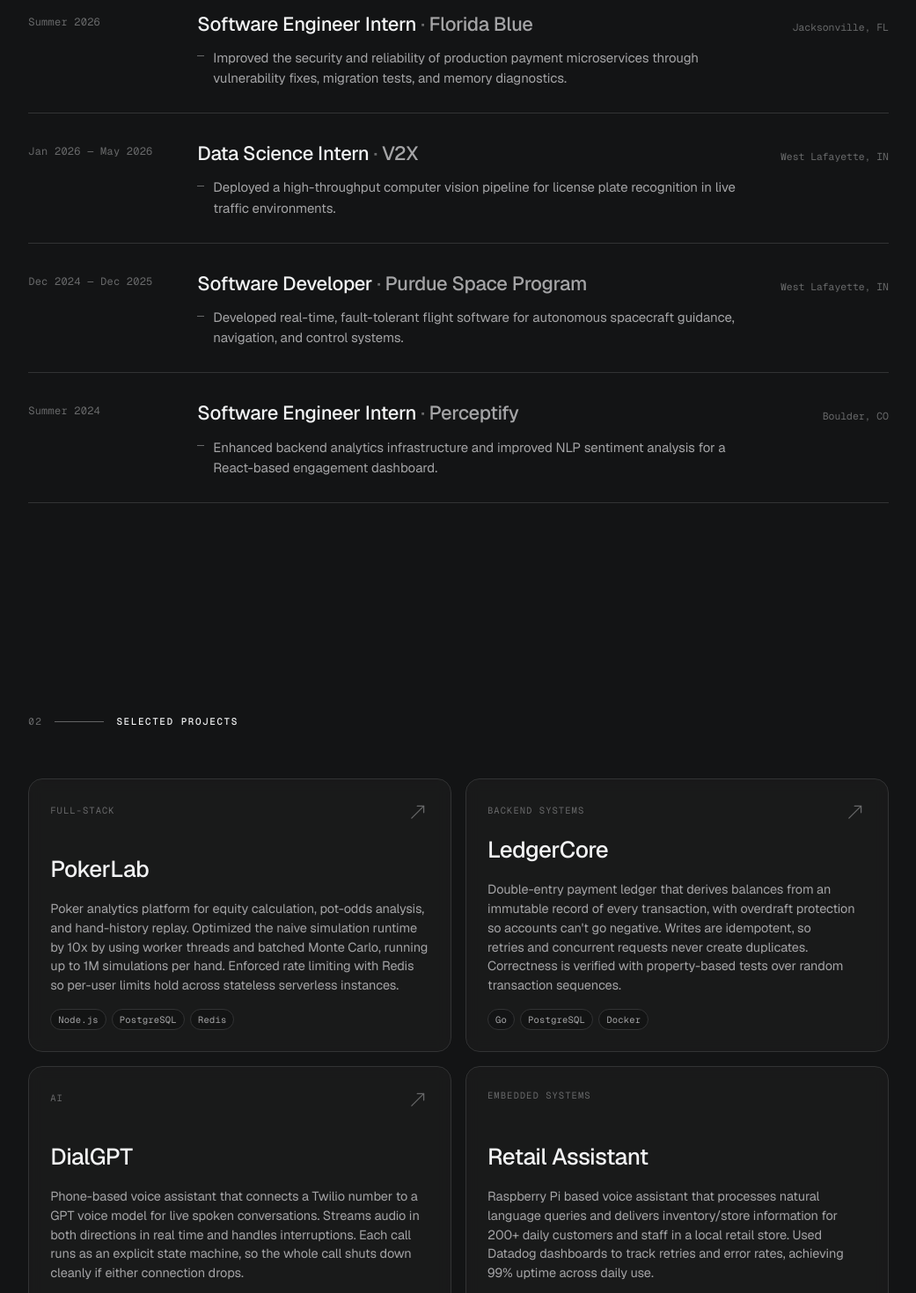
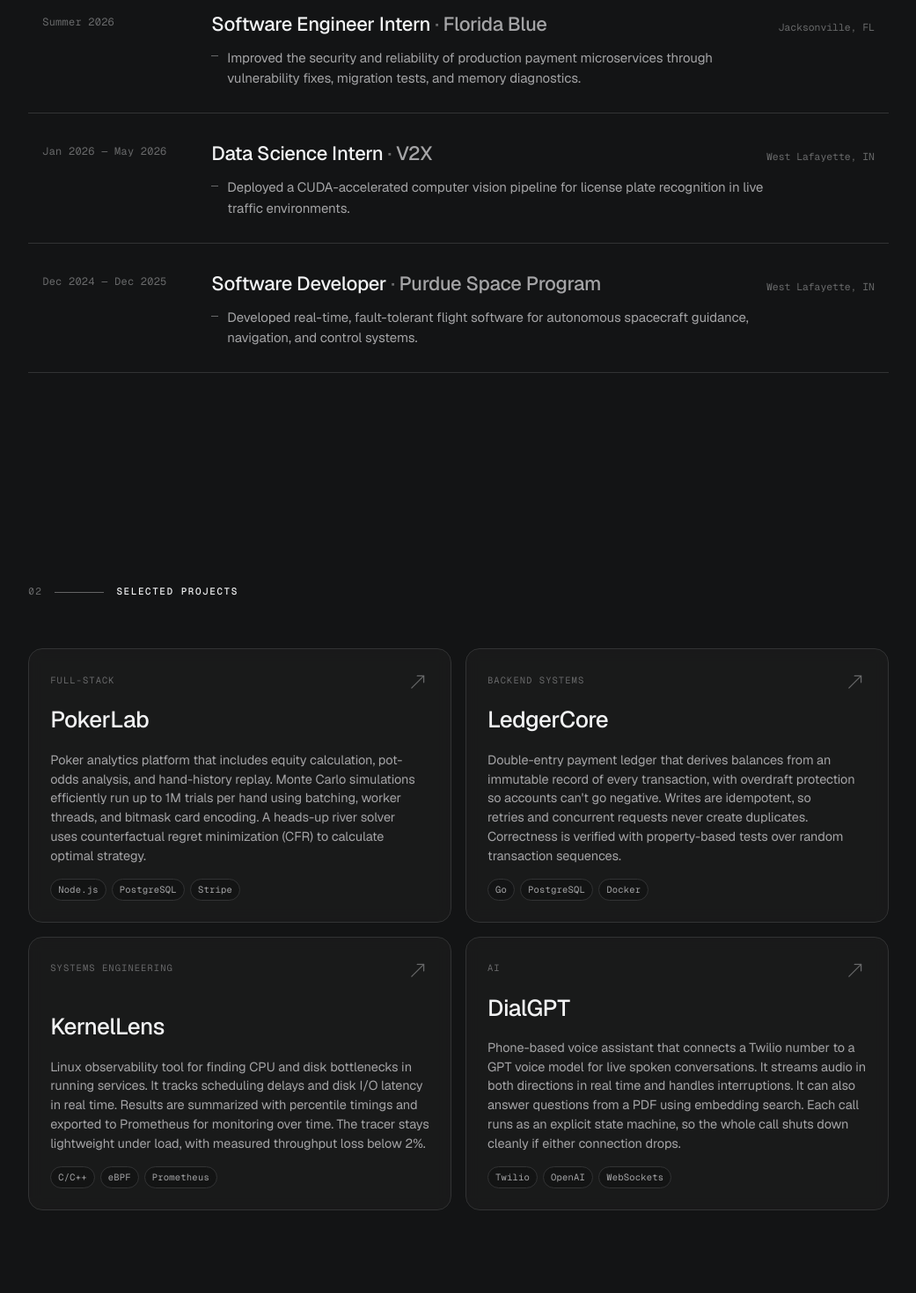
Before and after one commit to arunjo5/Portfolio, a React (Vite) app: page / in a window 1280 px wide. Shown: the part 1160-2630 px from the top of the page at 88% size, without its empty margins (119-1160 px from the left). Built offline with nearby package versions, Linux system fonts and the light colour scheme.

Commit message:
update projects and experience

```diff
--- a/src/App.jsx
+++ b/src/App.jsx
@@ -20,7 +20,7 @@
   role: 'Software Engineer',
   company: 'Handshake',
   location: 'Remote',
-  dates: 'April 2026 — Present',
+  dates: 'March 2026 — Present',
   bullets: [
   'Built agentic coding eval pipelines with reference solutions and reproducible environments around real open-source issues.']
 },
@@ -38,7 +38,7 @@
   location: 'West Lafayette, IN',
   dates: 'Jan 2026 — May 2026',
   bullets: [
-  'Deployed a high-throughput computer vision pipeline for license plate recognition in live traffic environments.']
+  'Deployed a CUDA-accelerated computer vision pipeline for license plate recognition in live traffic environments.']
 },
 {
   role: 'Software Developer',
@@ -47,22 +47,14 @@
   dates: 'Dec 2024 — Dec 2025',
   bullets: [
   'Developed real-time, fault-tolerant flight software for autonomous spacecraft guidance, navigation, and control systems.']
-},
-{
-  role: 'Software Engineer Intern',
-  company: 'Perceptify',
-  location: 'Boulder, CO',
-  dates: 'Summer 2024',
-  bullets: [
-  'Enhanced backend analytics infrastructure and improved NLP sentiment analysis for a React-based engagement dashboard.']
 }];
 
 const PROJECTS = [
 {
   name: 'PokerLab',
   tag: 'Full-stack',
-  blurb: "Poker analytics platform for equity calculation, pot-odds analysis, and hand-history replay. Optimized the naive simulation runtime by 10x by using worker threads and batched Monte Carlo, running up to 1M simulations per hand. Enforced rate limiting with Redis so per-user limits hold across stateless serverless instances.",
-  stack: ['Node.js', 'PostgreSQL', 'Redis'],
+  blurb: "Poker analytics platform that includes equity calculation, pot-odds analysis, and hand-history replay. Monte Carlo simulations efficiently run up to 1M trials per hand using batching, worker threads, and bitmask card encoding. A heads-up river solver uses counterfactual regret minimization (CFR) to calculate optimal strategy.",
+  stack: ['Node.js', 'PostgreSQL', 'Stripe'],
   href: 'https://pokerlab.dev/'
 },
 {
@@ -73,18 +65,18 @@
   href: 'https://ledgercore.dev/'
 },
 {
+  name: 'KernelLens',
+  tag: 'Systems engineering',
+  blurb: 'Linux observability tool for finding CPU and disk bottlenecks in running services. It tracks scheduling delays and disk I/O latency in real time. Results are summarized with percentile timings and exported to Prometheus for monitoring over time. The tracer stays lightweight under load, with measured throughput loss below 2%.',
+  stack: ['C/C++', 'eBPF', 'Prometheus'],
+  href: 'https://github.com/arunjo5/KernelLens'
+},
+{
   name: 'DialGPT',
   tag: 'AI',
-  blurb: 'Phone-based voice assistant that connects a Twilio number to a GPT voice model for live spoken conversations. Streams audio in both directions in real time and handles interruptions. Each call runs as an explicit state machine, so the whole call shuts down cleanly if either connection drops.',
+  blurb: 'Phone-based voice assistant that connects a Twilio number to a GPT voice model for live spoken conversations. It streams audio in both directions in real time and handles interruptions. It can also answer questions from a PDF using embedding search. Each call runs as an explicit state machine, so the whole call shuts down cleanly if either connection drops.',
   stack: ['Twilio', 'OpenAI', 'WebSockets'],
   href: 'https://github.com/arunjo5/DialGPT'
-},
-{
-  name: 'Retail Assistant',
-  tag: 'Embedded systems',
-  blurb: 'Raspberry Pi based voice assistant that processes natural language queries and delivers inventory/store information for 200+ daily customers and staff in a local retail store. Used Datadog dashboards to track retries and error rates, achieving 99% uptime across daily use.',
-  stack: ['Raspberry Pi', 'LangChain', 'Datadog'],
-  href: '#'
 }];
 
 function SectionLabel({ children, num }) {
--- a/src/index.css
+++ b/src/index.css
@@ -411,12 +411,19 @@
   display: grid;
   grid-template-columns: 160px 1fr;
   gap: 32px;
-  padding: 28px 0;
+  padding: 28px 16px;
   border-top: 0.5px solid var(--rule);
-  transition: background .2s ease;
+  position: relative;
+  isolation: isolate;
 }
 .exp-row:last-child { border-bottom: 0.5px solid var(--rule); }
-.exp-row:hover { background: color-mix(in oklab, var(--fg) 2.5%, transparent); }
+.exp-row::before {
+  content: ''; position: absolute; inset: 0; z-index: -1;
+  background: color-mix(in oklab, var(--fg) 2.5%, transparent);
+  opacity: 0; transition: opacity .2s ease;
+  pointer-events: none;
+}
+.exp-row:hover::before { opacity: 1; }
 .exp-dates {
   font-family: 'Geist Mono', ui-monospace, monospace;
   font-size: 12px; letter-spacing: 0.02em;
@@ -462,7 +469,7 @@
   background: var(--card);
   -webkit-backdrop-filter: blur(8px); backdrop-filter: blur(8px);
   min-height: 220px;
-  transition: transform .3s cubic-bezier(.2,.7,.3,1), border-color .3s ease, background .3s ease;
+  transition: opacity .7s ease, transform .3s cubic-bezier(.2,.7,.3,1), border-color .3s ease, background .3s ease;
 }
 .proj-card:hover {
   transform: translateY(-3px);
```
